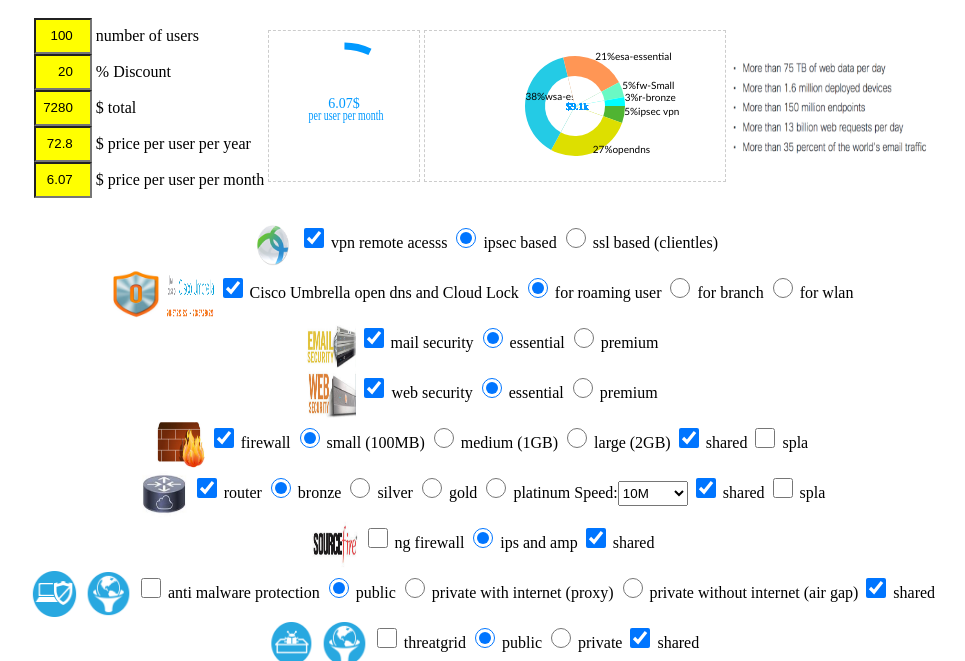
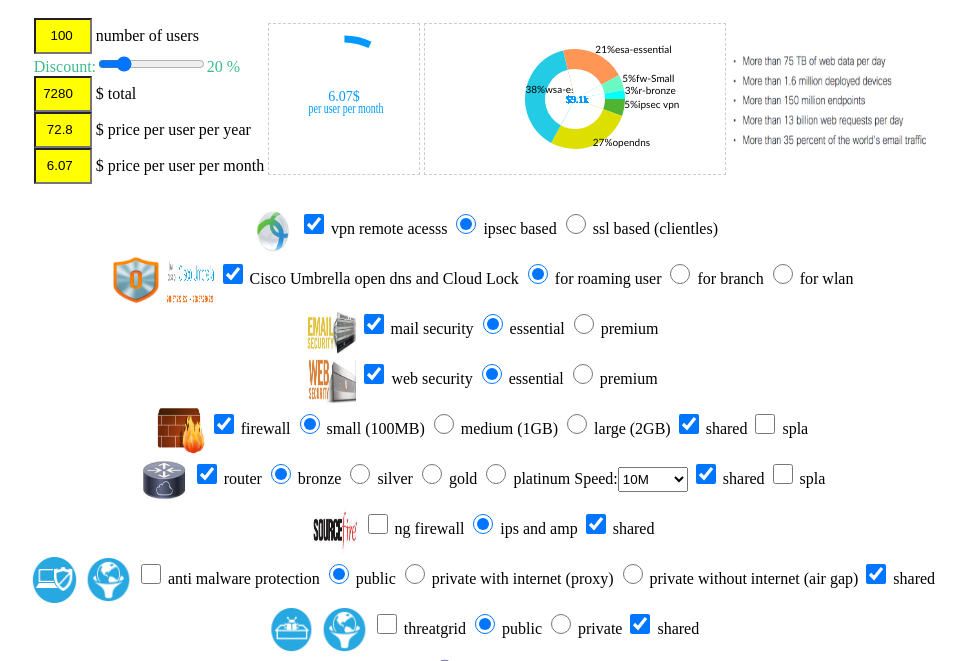
Before and after one commit to jzimet/jzimet.github.io, a plain HTML site: page hss.html in a window 1280 px wide. Shown: the part 139-800 px from the top of the page, without its empty margins (158-1123 px from the left). Drawn offline with Linux system fonts and the light colour scheme.

Commit message:
Add files via upload

```diff
--- a/hss.html
+++ b/hss.html
@@ -22,8 +22,11 @@
 <input type = "number" min="0" max ="1000" value="100" style="background-color:yellow;height:30px;width:50px;text-align:right" id = "users" onchange="calculate()">
 <label for "users"> number of users</label>
 <br>
+<!--
 <input type = "number" style="background-color:yellow;height:30px;width:50px;text-align:right" id = "discount" value="20" step="5" onchange="calculate()">
 <label for "discount">% Discount</label>
+-->
+<label for="discount" style="color: #3CBC8D">Discount:</label><input type="range" min="0" max="100" value="20" step = "5" style="width: 8em; -webkit-appearance: slider-horizontal; orient= horizontal" id="discount" oninput="sliderOutputUpdate(value)"><output for="discount" id="volume" style="color: #3CBC8D">20 %</output>
 <br>
 
 <input type = "number" style="background-color:yellow;height:30px;width:50px;text-align:right"  id = "total" readonly>
@@ -641,6 +644,13 @@ var data = [vpnclientdata*Number(document.getElementById("vpn").checked),clientl
 	}
 }
 
+
+//http://thenewcode.com/757/Playing-With-The-HTML5-range-Slider-Input
+function sliderOutputUpdate(vol) {
+        document.querySelector('#volume').value = vol + "%";
+        calculate();
+}
+
 function deleteRow(row)
 {
     var i=row.parentNode.parentNode.rowIndex;
```
